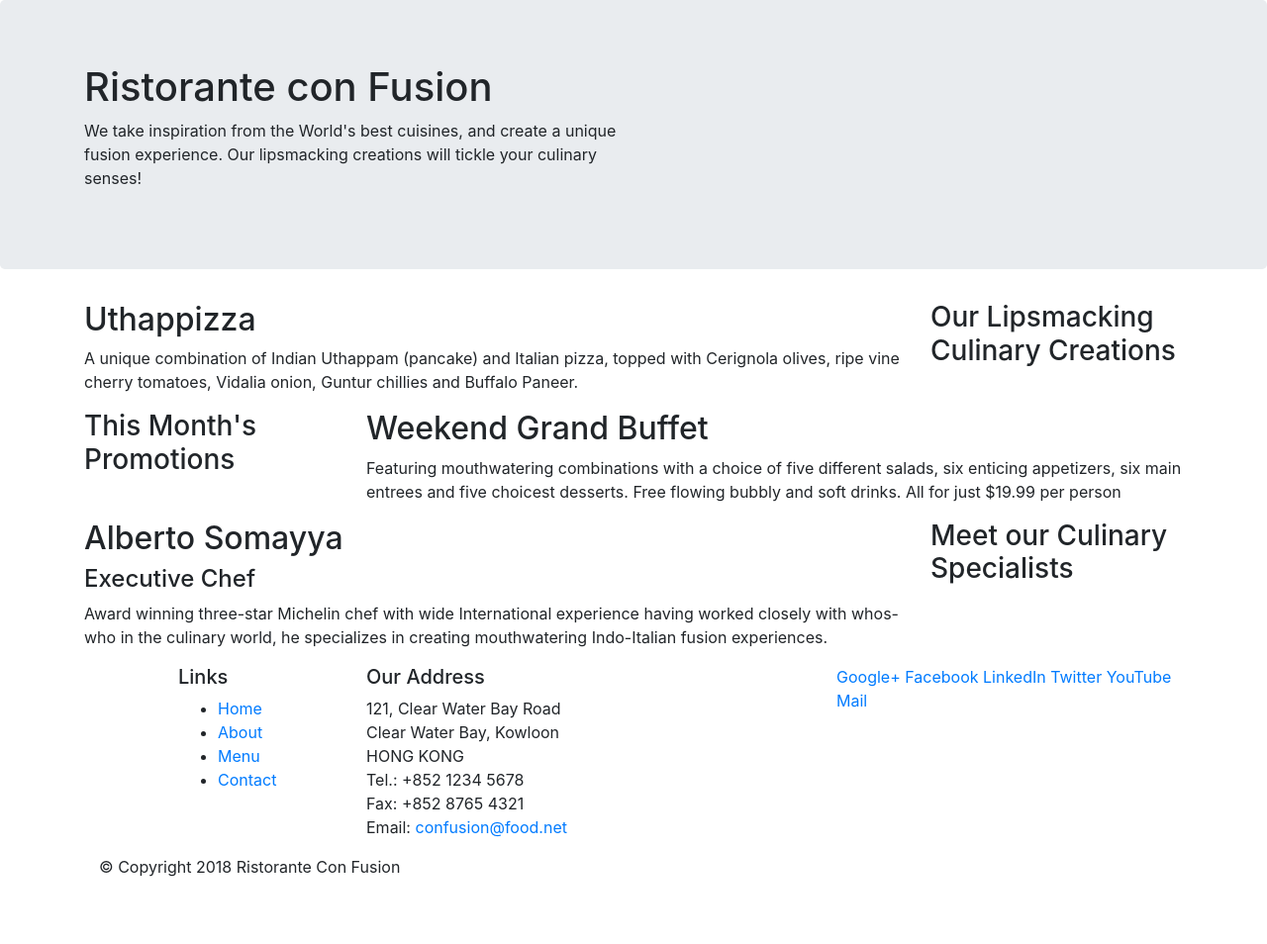
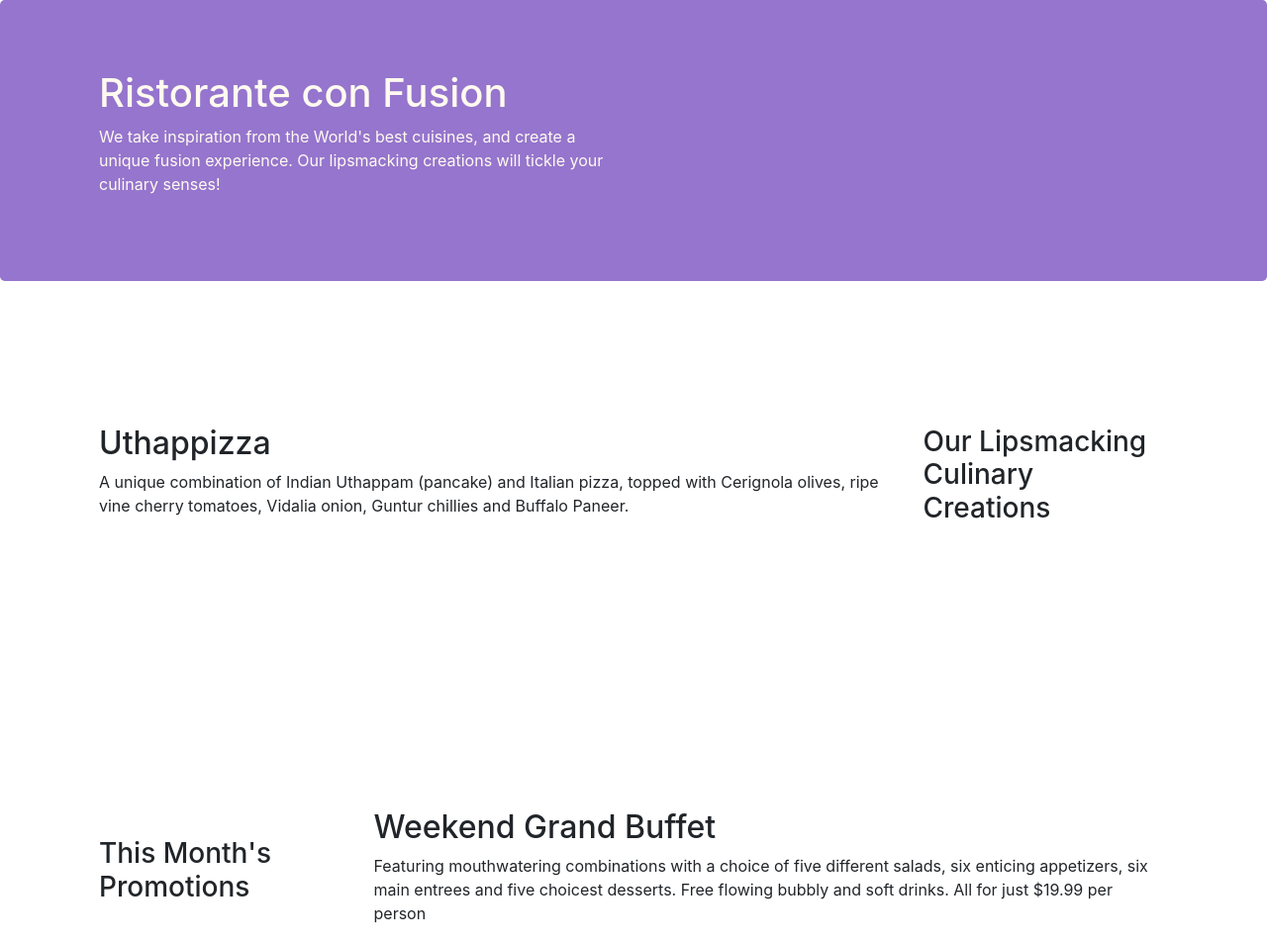
Before and after one commit to JairContreras/Curso-Boostrap, a website: page index.html in a window 1280 px wide. Shown: the top 954 px of the page at 99% size. Before the commit the page ends 904 px from the top, so only its background shows below. Drawn offline with nearby package versions, Linux system fonts and the light colour scheme.

Commit message:
Bootstrap Grid Part 2!

```diff
--- /dev/null
+++ b/css/styles.css
@@ -0,0 +1,30 @@
+.row-header{
+    margin:0px auto;
+    padding: 0px;
+}
+
+.row-content {
+    margin: 0px auto;
+    padding: 50px 0px 50px 0px;
+    border-bottom: 1px rigde;
+    min-height: 400px;
+}
+
+.footer{
+    background-color: #D1C4E9;
+    margin: 0px auto;
+    padding: 20px 0px 20px 0px;
+}
+
+.jumbotron{
+    padding: 70px 30px 70px 30px;
+    margin: 0px auto;
+    background: #9575CD;
+    color:floralwhite;
+}
+
+address{
+    font-size:80%;
+    margin:0px;
+    columns: #0f0f0f;
+}
--- a/index.html
+++ b/index.html
@@ -9,6 +9,7 @@
 
     <!-- Bootstrap CSS -->
     <link rel="stylesheet" href="node_modules/bootstrap/dist/css/bootstrap.min.css">
+    <link rel="stylesheet" href="css/styles.css">
     <title>Ristorante Con Fusion</title>
 </head>
 
@@ -16,7 +17,7 @@
 
     <header class="jumbotron">
         <div class="container">
-            <div class="row">
+            <div class="row row-header">
                 <div class="col-12 col-sm-6">
                     <h1>Ristorante con Fusion</h1>
                     <p>We take inspiration from the World's best cuisines, and create a unique fusion experience. Our lipsmacking creations will tickle your culinary senses!</p>
@@ -28,7 +29,7 @@
     </header>
 
     <div class="container">
-        <div class="row">
+        <div class="row row-content align-items-center">
             <div class="col-12 col-sm-4 order-sm-last col-md-3">
                 <h3>Our Lipsmacking Culinary Creations</h3>
             </div>
@@ -37,7 +38,7 @@
                 <p>A unique combination of Indian Uthappam (pancake) and Italian pizza, topped with Cerignola olives, ripe vine cherry tomatoes, Vidalia onion, Guntur chillies and Buffalo Paneer.</p>
             </div>
         </div>
-        <div class="row">
+        <div class="row row-content align-items-center">
             <div class="col-12 col-sm-4 col-md-3">
                 <h3>This Month's Promotions</h3>
             </div>
@@ -46,8 +47,7 @@
                 <p>Featuring mouthwatering combinations with a choice of five different salads, six enticing appetizers, six main entrees and five choicest desserts. Free flowing bubbly and soft drinks. All for just $19.99 per person </p>
             </div>
         </div>
-
-        <div class="row">
+        <div class="row row-content align-items-center">
             <div class="col-12 col-sm-4 order-sm-last col-md-3">
                 <h3>Meet our Culinary Specialists</h3>
             </div>
@@ -64,7 +64,7 @@
             <div class="row">
                 <div class="col-4 offset-1 col-sm-2">
                     <h5>Links</h5>
-                    <ul>
+                    <ul class="list-unstyled">
                         <li><a href="#">Home</a></li>
                         <li><a href="#">About</a></li>
                         <li><a href="#">Menu</a></li>
@@ -82,8 +82,8 @@
 		              Email: <a href="mailto:confusion@food.net">confusion@food.net</a>
 		           </address>
                 </div>
-                <div class="col-12 col-sm-4">
-                    <div>
+                <div class="col-12 col-sm-4 align-self-center">
+                    <div class="text-center">
                         <a href="http://google.com/+">Google+</a>
                         <a href="http://www.facebook.com/profile.php?id=">Facebook</a>
                         <a href="http://www.linkedin.com/in/">LinkedIn</a>
@@ -93,8 +93,8 @@
                     </div>
                 </div>
            </div>
-           <div class="col-auto">
-                <div>
+           <div class="row justify-content-center">
+                <div class="col-auto">
                     <p>© Copyright 2018 Ristorante Con Fusion</p>
                 </div>
            </div>
```
